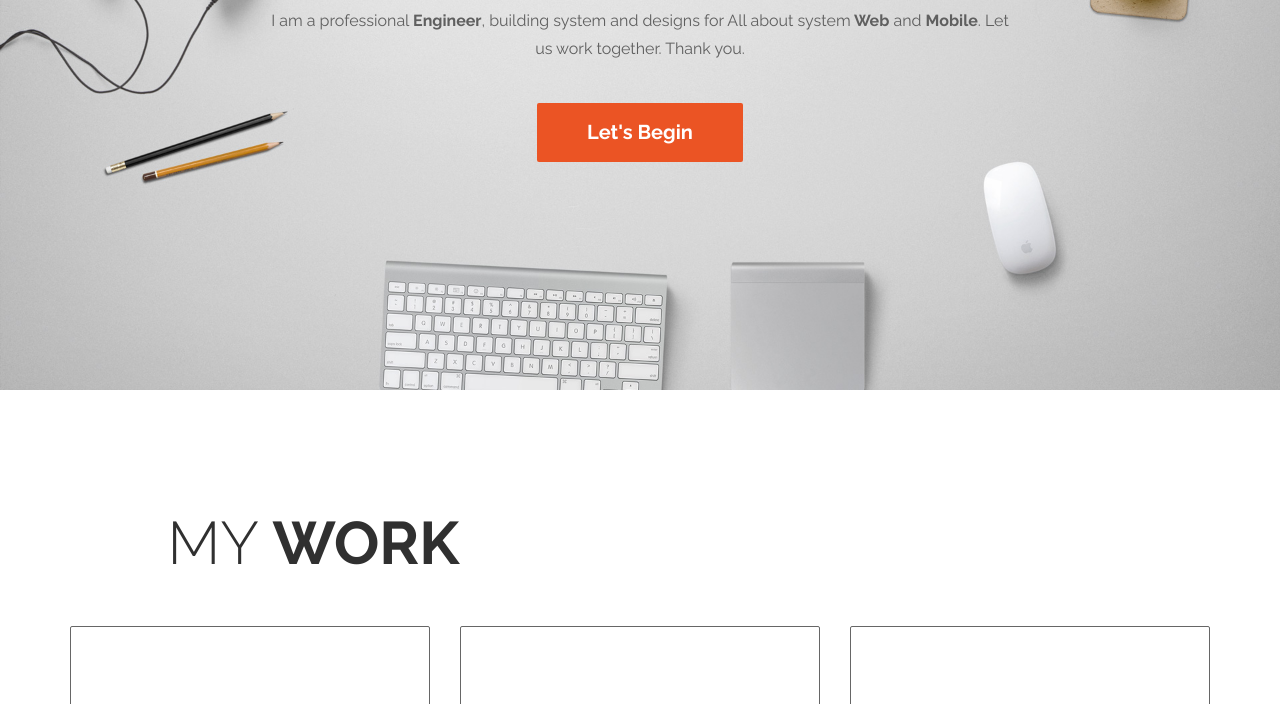
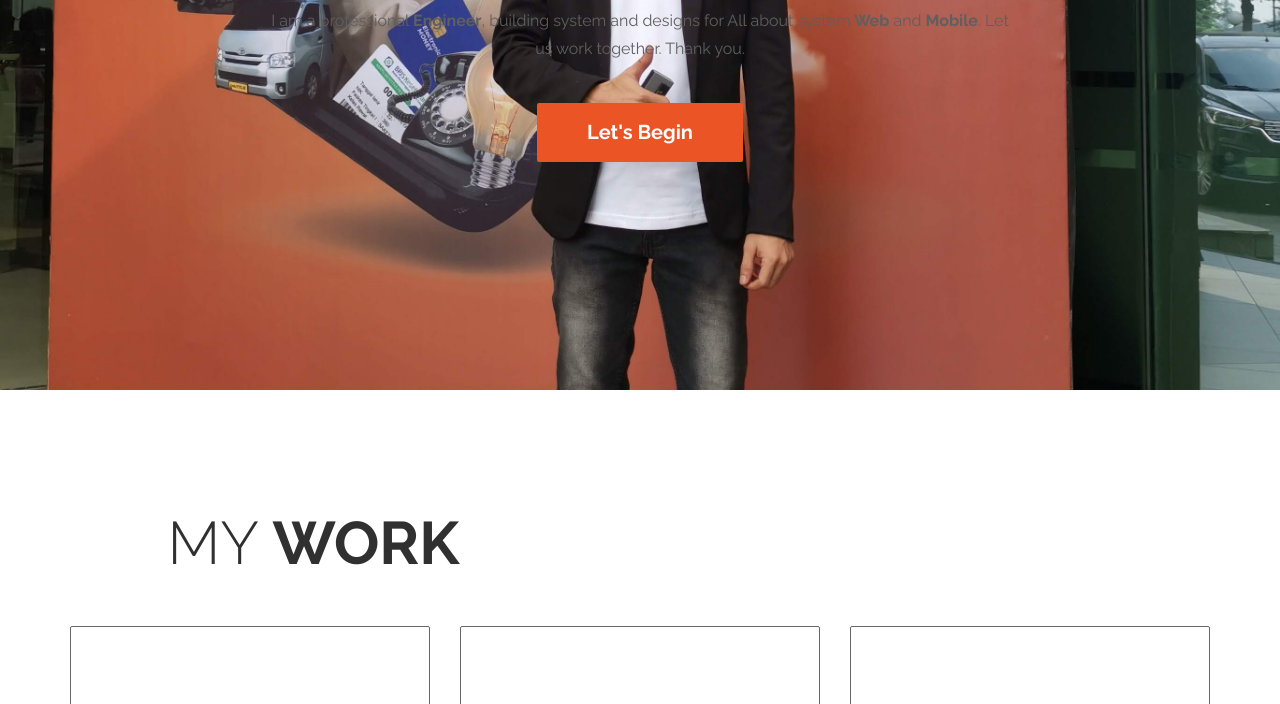
Before and after one commit to fireship/cv, a plain HTML site: page index.html in a window 1280 px wide. Shown: the part 410-1114 px from the top of the page. Drawn offline with Linux system fonts and the light colour scheme.

Commit message:
Update templatemo-style.css

```diff
--- a/css/templatemo-style.css
+++ b/css/templatemo-style.css
@@ -81,7 +81,8 @@ hr {
 
 /* START HOME */
 .templatemo-home {
-  background: url('../images/home-bg.jpg');
+/*   background: url('../images/home-bg.jpg'); */
+  background: url('../images/profile.jpg');
   background-size: cover;
   background-attachment: fixed;
   background-position: center center;
```
